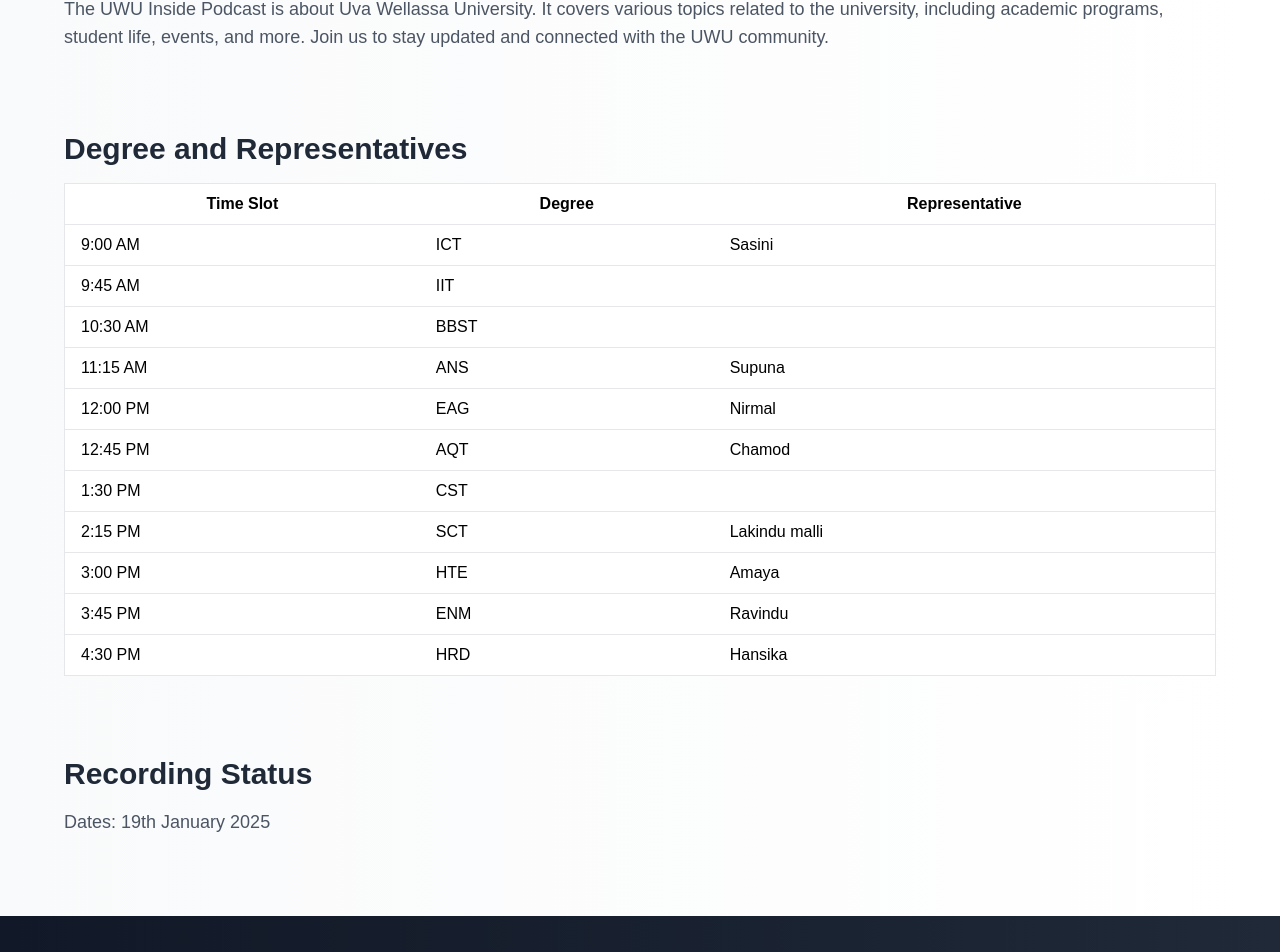
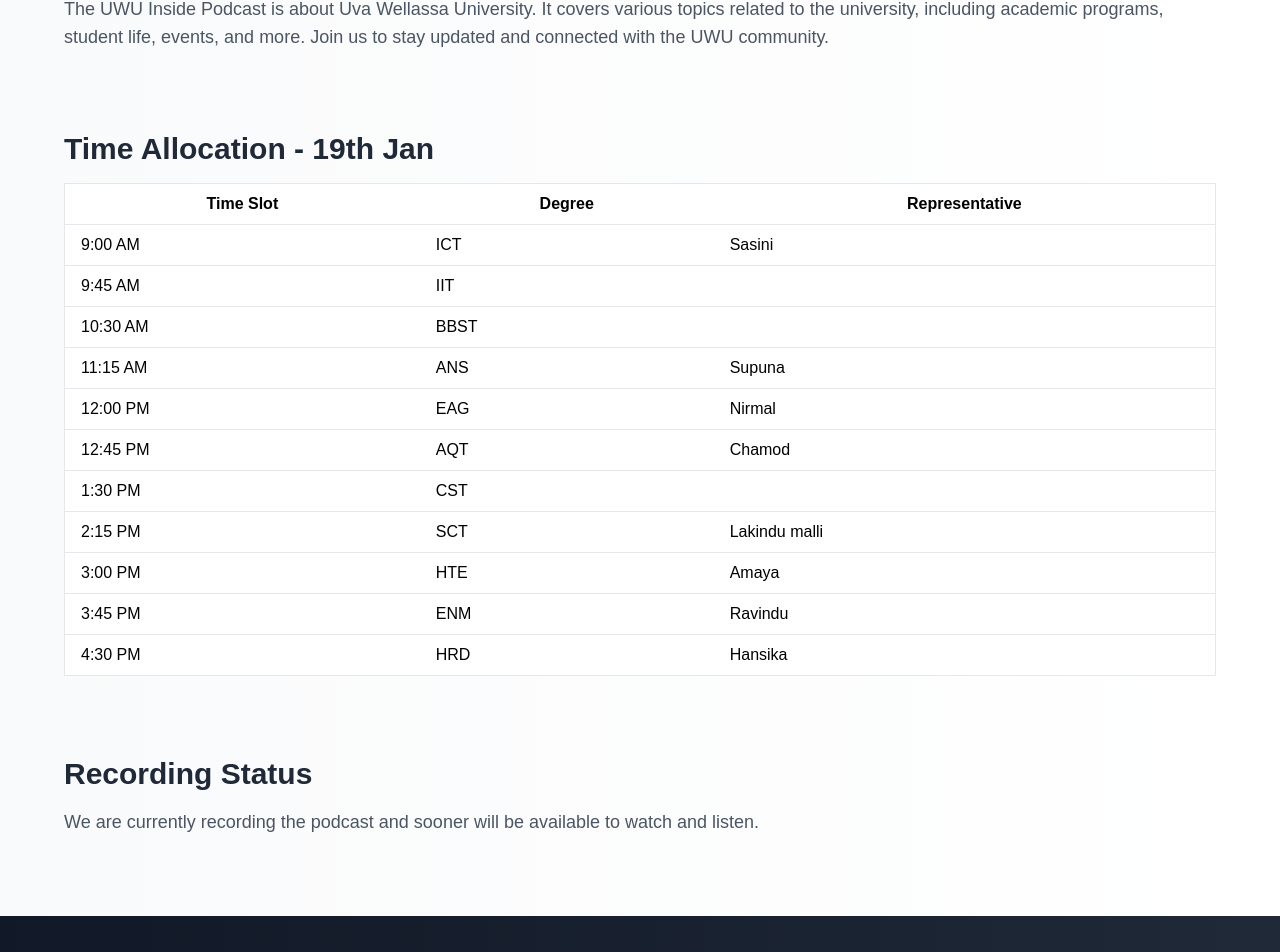
Before and after one commit to racuwu/racuwu-official, a Next.js app: page /uwuinside in a window 1280 px wide. Shown: the part 313-1265 px from the top of the page. Built offline with nearby package versions, Linux system fonts and the light colour scheme.

Commit message:
Update page.jsx

```diff
--- a/src/app/uwuinside/page.jsx
+++ b/src/app/uwuinside/page.jsx
@@ -21,7 +21,7 @@
 
         {/* Degree and Representatives Information */}
         <div className="mb-20">
-          <h2 className="text-3xl font-bold text-gray-800 mb-4">Degree and Representatives</h2>
+          <h2 className="text-3xl font-bold text-gray-800 mb-4">Time Allocation - 19th Jan</h2>
           <table className="min-w-full bg-white border border-gray-200">
             <thead>
               <tr>
@@ -94,7 +94,7 @@
         <div>
           <h2 className="text-3xl font-bold text-gray-800 mb-4">Recording Status</h2>
           <p className="text-gray-600 text-lg">
-            Dates: 19th January 2025
+            We are currently recording the podcast and sooner will be available to watch and listen.
           </p>
         </div>
       </div>
```
